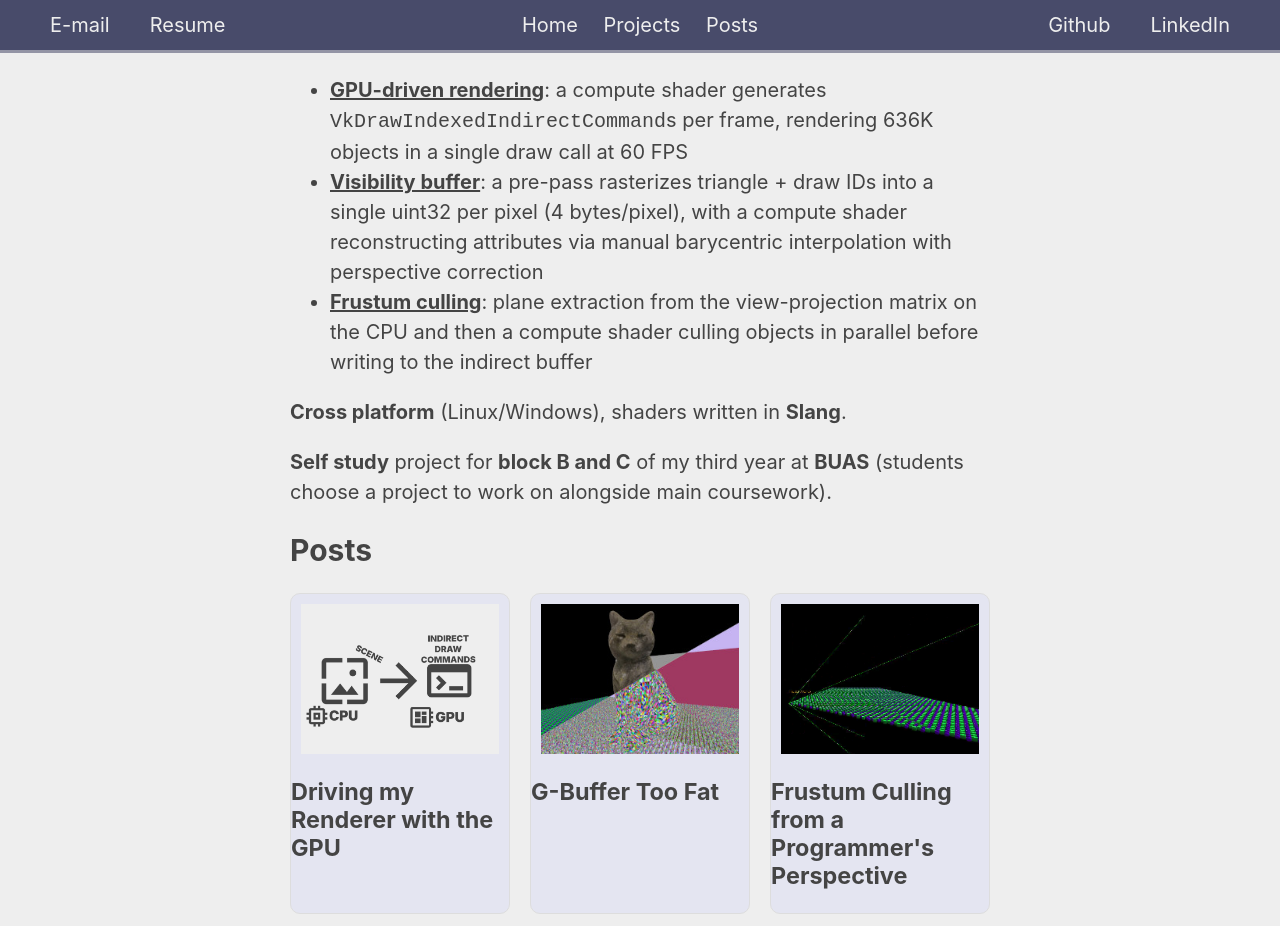
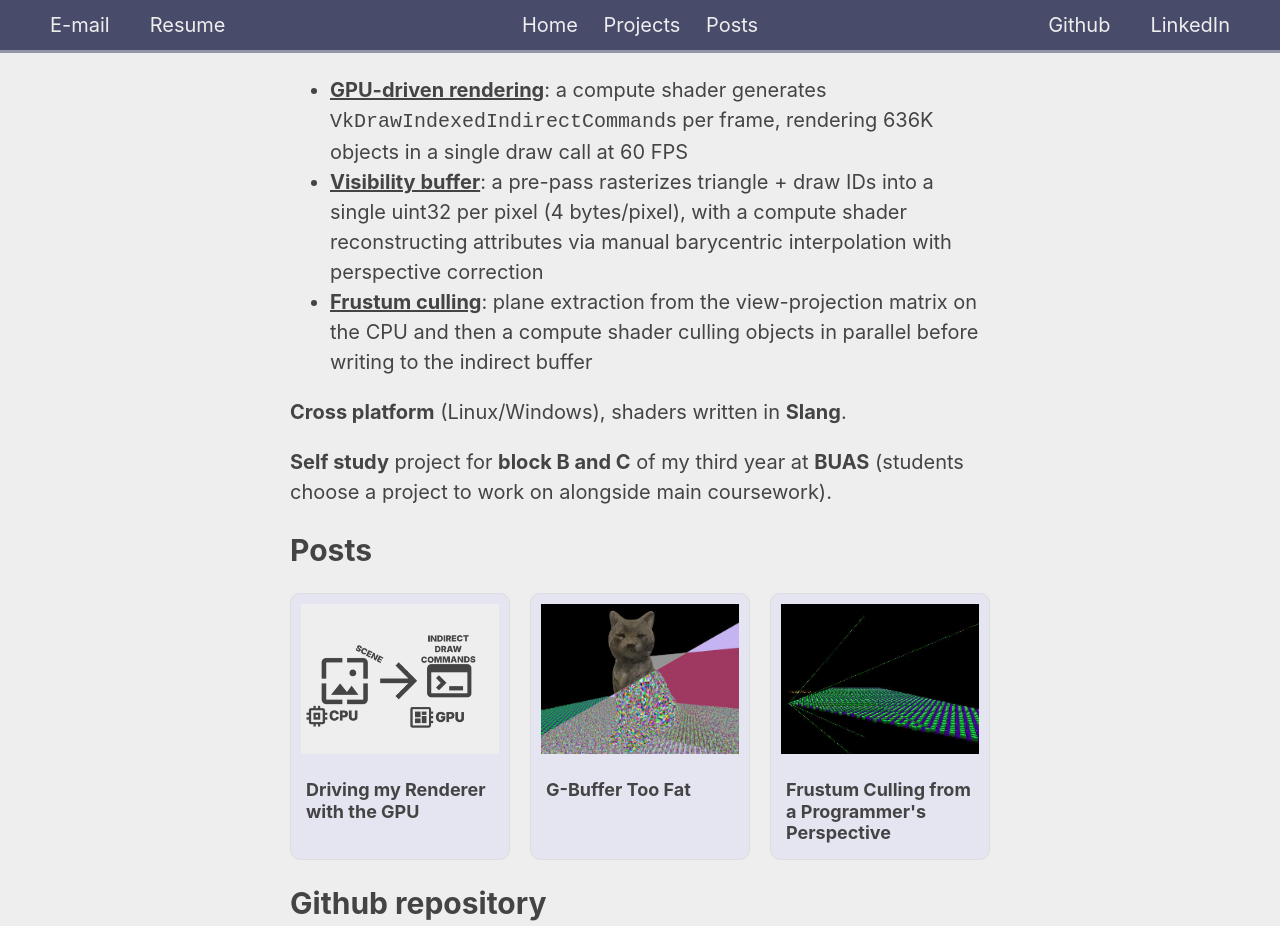
Before and after one commit to bakjedev/bakjedev.github.io, a Jekyll site: the page built from _projects/gpudriven.md, in a window 1280 px wide and 1400 px high, scrolled down 650 px. Shown: the top 926 px of the window. Built offline with Jekyll 4.4.1, drawn with Linux system fonts in a browser that asks for light colours; grey boxes are pictures that could not be loaded.

Commit message:
fix styling on related post grid

```diff
--- a/assets/style.css
+++ b/assets/style.css
@@ -120,6 +120,7 @@
   background-color: #e4e5f1;
 }
 
+.post-card-related:hover,
 .post-card:hover {
   background-color: #d2d3db;
 }
@@ -137,12 +138,14 @@
   height: 150px;
 }
 
+.post-card-related h3,
 .post-card h3 {
   padding: 15px;
   margin: 0;
   font-size: 18px;
 }
 
+.post-card-related:visited,
 .post-card:visited {
   color: #444;
 }
```
